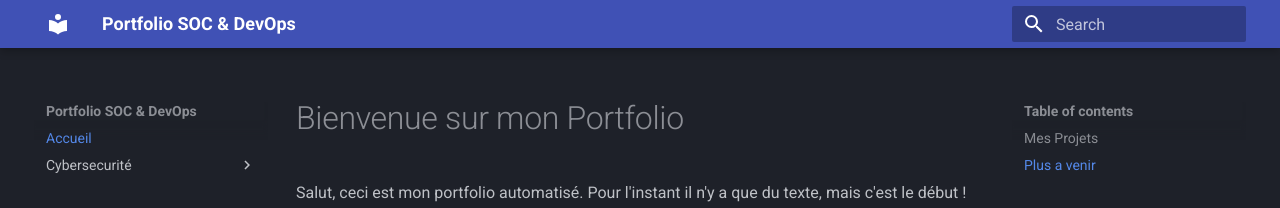
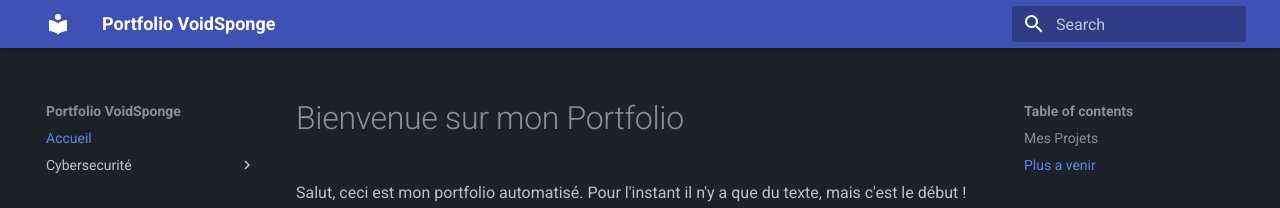
Before and after one commit to voidsponge/portfolio, an MkDocs documentation site: the page built from docs/index.md, in a window 1280 px wide. Shown: the top 208 px of the page. Built offline with MkDocs 1.6.1 and Material for MkDocs 9.7.7, drawn with Linux system fonts in a browser that asks for light colours.

Commit message:
Change site name from 'Portfolio SOC & DevOps' to 'Portfolio VoidSponge'

```diff
--- a/mkdocs.yml
+++ b/mkdocs.yml
@@ -1,4 +1,4 @@
-site_name: Portfolio SOC & DevOps
+site_name: Portfolio VoidSponge
 theme:
   name: material
   palette:
```
